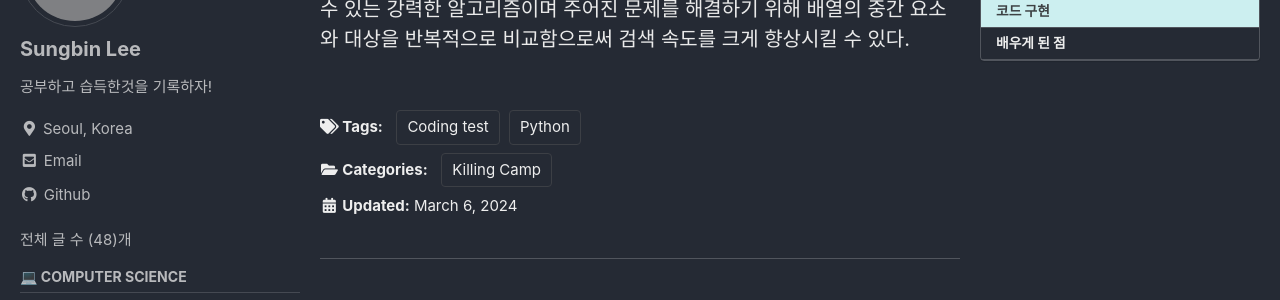
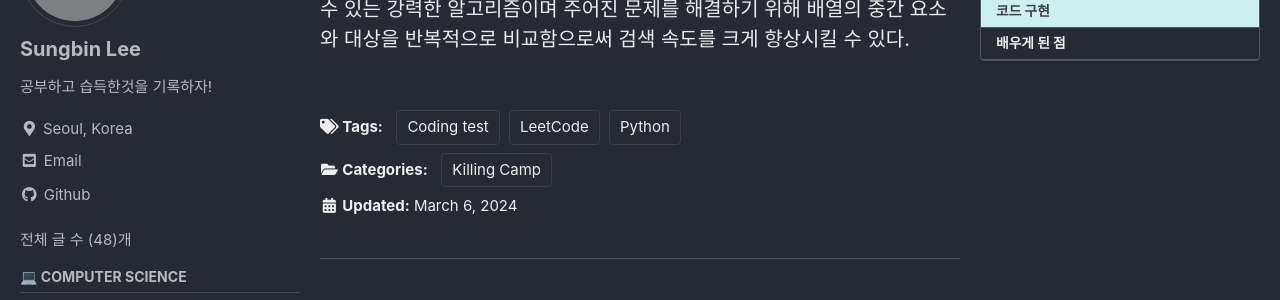
Before and after one commit to sungbinlee/tech.sungbinlee.dev, a Jekyll site: the page built from _posts/Killing_Camp/2024-03-06-binary-search.md, in a window 1280 px wide and 900 px high, scrolled down 1202 px. Shown: the part 143-443 px from the top of the window. Built offline with Jekyll 4.4.1, drawn with Linux system fonts in a browser that asks for light colours; cached includes are drawn as plain includes; comment, search, counter and statistics services are not loaded; grey boxes are pictures that could not be loaded.

Commit message:
Update 2024-03-06-binary-search.md

```diff
--- a/_posts/Killing_Camp/2024-03-06-binary-search.md
+++ b/_posts/Killing_Camp/2024-03-06-binary-search.md
@@ -4,6 +4,7 @@ categories:
   - Killing Camp
 tags:
   - Coding test
+  - LeetCode
   - Python
 toc: true
 toc_sticky: true
```
